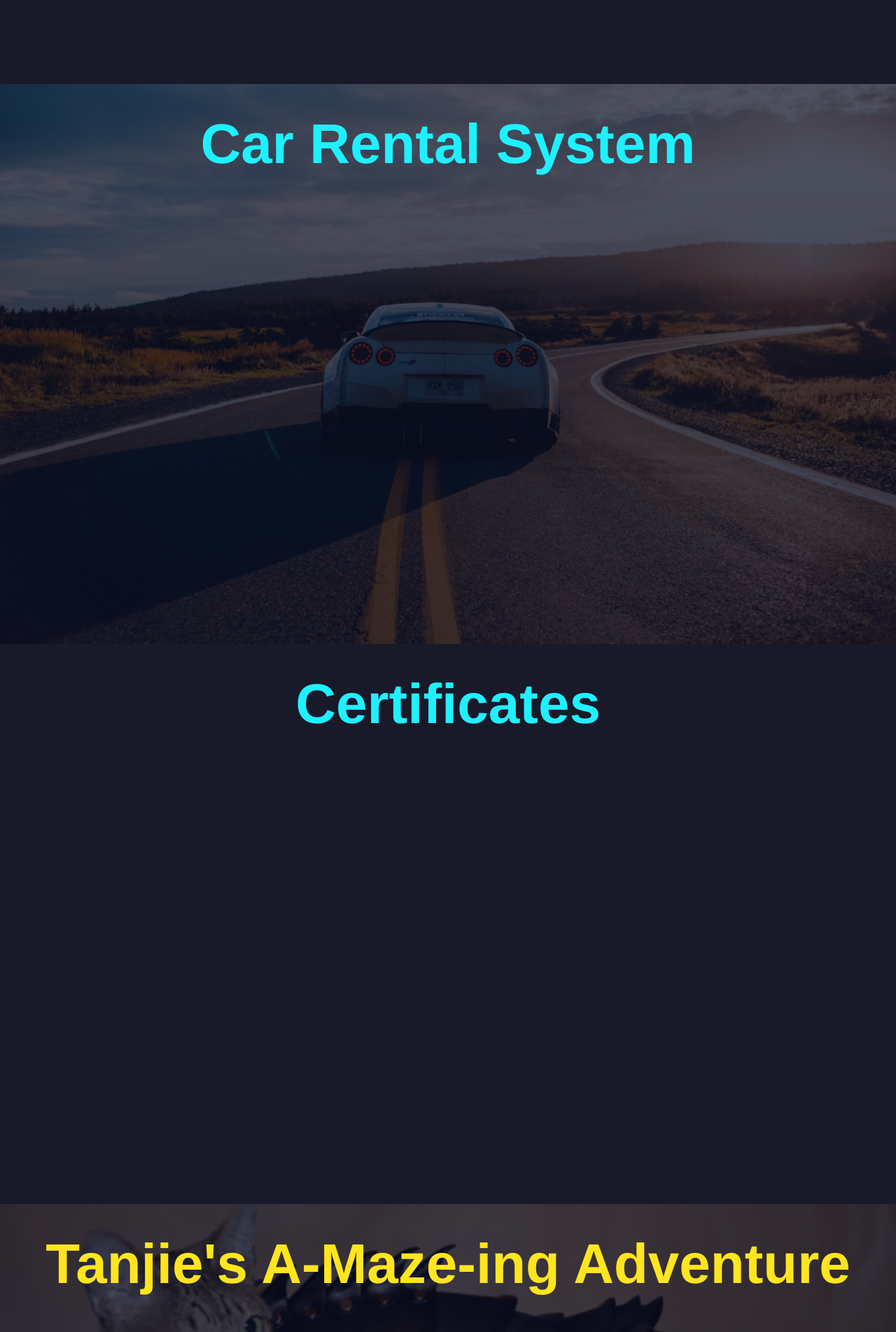
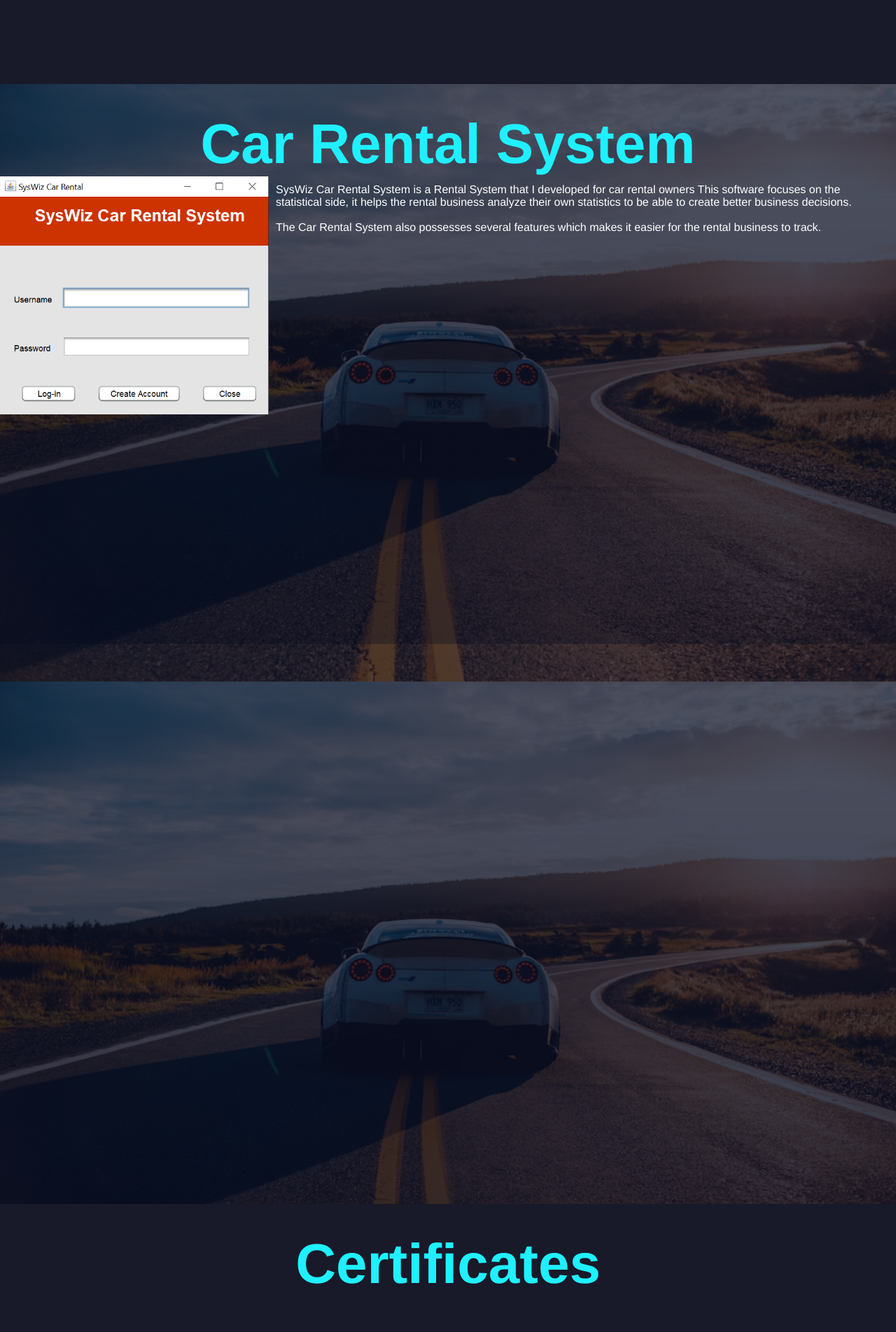
Before and after one commit to Yumegaarux/personalweb, a plain HTML site: page index.html in a window 1280 px wide. Shown: the part 1720-3623 px from the top of the page at 70% size. Drawn offline with Linux system fonts and the light colour scheme.

Commit message:
cleaning up code with a little bit of text content

```diff
--- a/index.html
+++ b/index.html
@@ -13,7 +13,7 @@
             <ul>
                 <li><a href="">Portfolio</a></li>
                 <li><a href="">Contact</a></li>
-                <li><a href="" id="btnCrt">Certificates</a></li>
+                <li><a href="#certificates" id="btnCrt">Certificates</a></li>
             </ul>
         </nav>
 
@@ -43,7 +43,7 @@
             <div class="slider">
                 <div class="slides">
                     <a href="#"><img src="media/image4.png" class="carousel"></a>
-                    <a href="#"><img src="media/image5.png" class="carousel"></a>
+                    <a href="#project1"><img src="media/image5.png" class="carousel"></a>
                 </div>
             </div>
         </div>
@@ -51,18 +51,28 @@
         <button class="next" id="btn" onclick="nextSlide()">&#10095</button>
     </div>
 
-    <div id="project1">
-        <h1 id="project1Header">Car Rental System</h1>
+    <div id="carRentalSys">
+        <h1 id="carRentalSysHeader"  class="page">Car Rental System</h1>
+        <div id="carRentalSysContainer">
+            <img src="media/image 7.png" id="carRentalSysImg1" class="carRentalImgs">
+            <p class="pagetext">SysWiz Car Rental System is a Rental System that I developed for car rental owners
+               This software focuses on the statistical side, it helps the rental business analyze their own statistics
+               to be able to create better business decisions.
+               </br><br>
+               The Car Rental System also possesses several features which makes it easier for the rental business to track.
+            </p>
+        </div>
     </div>
 
     <div id="certificates">
-        <h1 id="certificateHeader">Certificates</h1>
+        <h1 id="certificateHeader"  class="page">Certificates</h1>
     </div>
 
-    <div id="project2">
-        <h1 id="project2Header">Tanjie's A-Maze-ing Adventure</h1>
+    <div id="gameDev">
+        <h1 id="gameDevHeader"  class="page">Tanjie's A-Maze-ing Adventure</h1>
     </div>
 
+    <footer></footer>
     <script src="index.js"></script>
 </body>
 </html>
--- a/index.js
+++ b/index.js
@@ -23,7 +23,7 @@ function showSlide(index){
     slides[slideIndex].classList.add("displaySlide");
 }
 
-function prevSlide(){x
+function prevSlide(){
     slideIndex--;
     showSlide(slideIndex);
 }
--- a/styles.css
+++ b/styles.css
@@ -5,6 +5,7 @@
 
 html{
     font-family: Helvetica;
+    scroll-behavior: smooth;
 }
 
 #container{
@@ -96,6 +97,18 @@ a:hover{
     border-radius: 2em;
 }
 
+.page{
+    padding-top: 0.5em;
+    text-align: center;
+    color: rgb(31, 240, 255);
+    font-size: 5em;
+}
+
+.pagetext{
+    padding: 10px;
+    color: white;
+}
+
 /* ------- Main ------ */
 
 #main{
@@ -148,10 +161,10 @@ img.displaySlide{
     float: right;
 }
 
-/* --- Project 1 --- */
+/* --- CarRentalSys --- */
 
-#project1{
-    min-height: 100vh;
+#carRentalSys{
+    min-height: 200vh;
     max-width: 100%;
     background-position: center;
     background-size: cover;
@@ -160,21 +173,13 @@ img.displaySlide{
     background-image: linear-gradient(rgba(4,9,30,0.7),rgba(4,9,30,0.8)),url(media/image6.png);
 }
 
-#project1Header{
-    padding-top: 0.5em;
-    text-align: center;
-    color: rgb(31, 240, 255);
-    font-size: 5em;
+#carRentalSysContainer{
+    display: flex;
 }
 
-@keyframes imgTransition {
-    from {opacity: .5}
-    to {opacity: 1}
-}
+/* ---  GameDev --- */
 
-/* --- Project 2 --- */
-
-#project2{
+#gameDev{
     min-height: 100vh;
     max-width: 100%;
     background-position: center;
@@ -182,13 +187,6 @@ img.displaySlide{
     position: relative;
     background-attachment: fixed;
     background-image: linear-gradient(rgba(4,9,30,0.7),rgba(4,9,30,0.8)),url(media/catarmor3.png);;
-}
-
-#project2Header{
-    padding-top: 0.5em;
-    text-align: center;
-    color: rgb(255, 229, 31);
-    font-size: 5em;
 }
 
 /* --- Certificates --- */
@@ -199,11 +197,9 @@ img.displaySlide{
     background-color: #181929;
 }
 
-#certificateHeader{
-    padding-top: 0.5em;
-    text-align: center;
-    color: rgb(31, 240, 255);
-    font-size: 5em;
+#carRentalSysImg1{
+    width: 30%;
+    height: 30%;
 }
 
 @media screen and (min-width: 360px) and (max-width: 449px){
@@ -260,26 +256,11 @@ img.displaySlide{
         margin: 0px 3em;
     }
 
-    /* ---- Project 1 ----*/
-
-    #project1Header{
+    .page{
         padding-top: 0.75em;
         font-size: 2.15em;
     }
 
-    /* ---- Project 2 ----*/
-
-    #project2Header{
-        padding-top: 0.75em;
-        font-size: 2.15em;
-    }
-
-    /* ---- Certificates ----*/
-
-    #certificateHeader{
-        padding-top: 0.75em;
-        font-size: 2.15em;
-    }
 }
 
 @media screen and (min-width: 450px) and (max-width: 499px){
@@ -483,3 +464,8 @@ img.displaySlide{
         margin: 0px 3em;
     }
 }
+
+@keyframes imgTransition {
+    from {opacity: .5}
+    to {opacity: 1}
+}
```
Also changed, not shown: media/image10.png (added), media/image8.png (added), media/image9.png (added), 1 other file.
